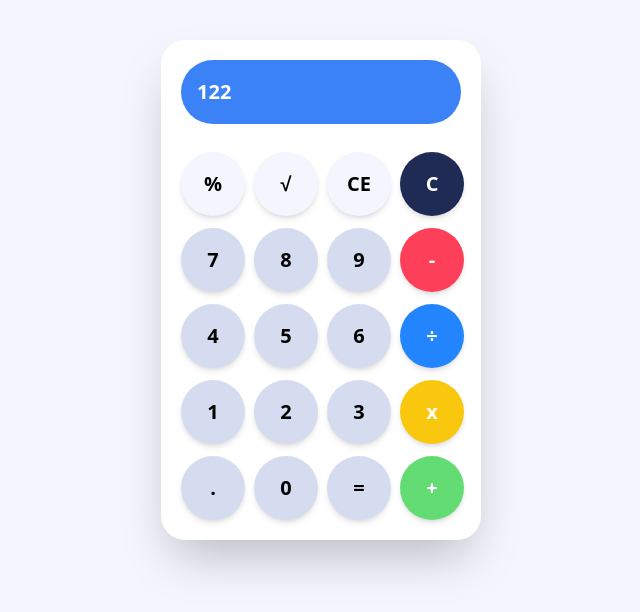
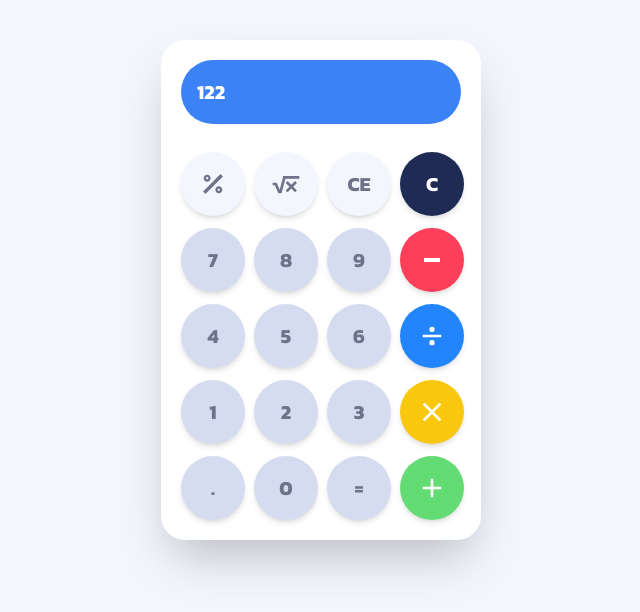
Before and after one commit to merrandyy/calculator-project1, a SvelteKit app: page / in a window 1280 px wide. Shown: the part 110-722 px from the top of the page, without its empty margins (319-959 px from the left). Built offline with nearby package versions, Linux system fonts and the light colour scheme.

Commit message:
buttons icons,changes

```diff
--- a/src/app.css
+++ b/src/app.css
@@ -1,7 +1,13 @@
+ @import url('https://fonts.googleapis.com/css2?family=Kanit:ital,wght@0,100;0,200;0,300;0,400;0,500;0,600;0,700;0,800;0,900;1,100;1,200;1,300;1,400;1,500;1,600;1,700;1,800;1,900&display=swap');
+
 @tailwind base;
 @tailwind components;
 @tailwind utilities;
 
 button {
-  @apply bg-[#d6dcef] rounded-full h-[4rem] w-[4rem] shadow-md;
+  @apply bg-[#d6dcef] rounded-full h-[4rem] w-[4rem] shadow-md flex justify-center items-center text-[#6d738a];
 }
+
+body {
+    font-family: "Kanit", sans-serif;
+}
--- /dev/null
+++ b/src/lib/icons/addition.svelte
@@ -0,0 +1,2 @@
+<svg xmlns="http://www.w3.org/2000/svg"
+        class="w-8 h-8" viewBox="0 0 24 24"><path fill="currentColor" d="M19 13h-6v6h-2v-6H5v-2h6V5h2v6h6z"/></svg>
--- /dev/null
+++ b/src/lib/icons/division.svelte
@@ -0,0 +1,2 @@
+<svg xmlns="http://www.w3.org/2000/svg"
+        class="w-8 h-8" viewBox="0 0 24 24"><path fill="currentColor" d="M19 13H5v-2h14zm-7-8a2 2 0 0 1 2 2a2 2 0 0 1-2 2a2 2 0 0 1-2-2a2 2 0 0 1 2-2m0 10a2 2 0 0 1 2 2a2 2 0 0 1-2 2a2 2 0 0 1-2-2a2 2 0 0 1 2-2"/></svg>
--- /dev/null
+++ b/src/lib/icons/divisionReminder.svelte
@@ -0,0 +1,2 @@
+<svg xmlns="http://www.w3.org/2000/svg"
+        class="w-7 h-7" viewBox="0 0 24 24"><path fill="currentColor" d="m18.5 3.5l2 2l-15 15l-2-2zM7 4c1.66 0 3 1.34 3 3s-1.34 3-3 3s-3-1.34-3-3s1.34-3 3-3m10 10c1.66 0 3 1.34 3 3s-1.34 3-3 3s-3-1.34-3-3s1.34-3 3-3M7 6c-.55 0-1 .45-1 1s.45 1 1 1s1-.45 1-1s-.45-1-1-1m10 10c-.55 0-1 .45-1 1s.45 1 1 1s1-.45 1-1s-.45-1-1-1"/></svg>
--- /dev/null
+++ b/src/lib/icons/minus.svelte
@@ -0,0 +1,2 @@
+<svg xmlns="http://www.w3.org/2000/svg"
+         class="w-6 h-6" viewBox="0 0 24 24"><path fill="currentColor" d="M20 14H4v-4h16"/></svg>
--- /dev/null
+++ b/src/lib/icons/multiply.svelte
@@ -0,0 +1,2 @@
+<svg xmlns="http://www.w3.org/2000/svg"
+        class="w-8 h-8" viewBox="0 0 24 24"><path fill="currentColor" d="M19 6.41L17.59 5L12 10.59L6.41 5L5 6.41L10.59 12L5 17.59L6.41 19L12 13.41L17.59 19L19 17.59L13.41 12z"/></svg>
--- /dev/null
+++ b/src/lib/icons/squareRoot.svelte
@@ -0,0 +1,4 @@
+<svg xmlns="http://www.w3.org/2000/svg"
+         class="w-8 h-8" viewBox="0 0 24 24"><path fill="currentColor" d="M11.76 16.83L14.59 14l-2.83-2.83l1.41-1.41L16
+         12.59l2.83-2.83l1.41 1.41L17.41 14l2.83 2.83l-1.41 1.41L16 15.41l-2.83 2.83zM2 11h3l2.29 5.4L10 6h12v2H11.55L8.68
+         19H6.22l-2.54-6H2z"/></svg>
--- a/src/routes/+page.svelte
+++ b/src/routes/+page.svelte
@@ -1,27 +1,37 @@
+<script>
+    import SquareRoot from "$lib/icons/squareRoot.svelte";
+    import DivisionReminder from "$lib/icons/DivisionReminder.svelte";
+    import Minus from "$lib/icons/Minus.svelte";
+    import Division from "$lib/icons/Division.svelte";
+    import Addition from "$lib/icons/Addition.svelte";
+    import Multiply from "$lib/icons/Multiply.svelte";
+</script>
+
 <svelte:head>
     <title> calculator</title>
 </svelte:head>
 
 <div class="  bg-white w-[20rem] rounded-3xl grid grid-cols-4 gap-3 p-5 flex justify-center font-bold text-xl shadow-2xl">
     <div class="bg-blue-500 rounded-full col-span-4 h-[4rem] flex items-center px-4 mb-4 text-white  "> 122</div>
-    <button class="bg-[#f3f6fc]"> % </button>
-    <button class="bg-[#f3f6fc]"> √ </button>
+    <button class="bg-[#f3f6fc]"> <DivisionReminder/> </button>
+    <button class="bg-[#f3f6fc]"> <SquareRoot /> </button>
     <button class="bg-[#f3f6fc]"> CE </button>
     <button class="bg-[#1f2b54] text-white"> C </button>
     <button> 7 </button>
     <button> 8 </button>
     <button> 9 </button>
-    <button class="bg-[#fd3f59] text-white "> - </button>
+    <button class="bg-[#fd3f59] text-white "> <Minus/> </button>
     <button> 4 </button>
     <button> 5 </button>
     <button> 6 </button>
-    <button class="bg-[#2285fd] text-white"> ÷ </button>
+    <button class="bg-[#2285fd] text-white"> <Division/> </button>
     <button> 1 </button>
     <button> 2 </button>
     <button> 3 </button>
-    <button class="bg-[#f9c80e] text-white"> x </button>
+    <!-- multiply icon -->
+    <button class="bg-[#f9c80e] text-white"> <Multiply/> </button>
     <button> . </button>
     <button> 0 </button>
     <button> = </button>
-    <button class="bg-[#63dc74] text-white"> + </button>
+    <button class="bg-[#63dc74] text-white"> <Addition/> </button>
 </div>
```
